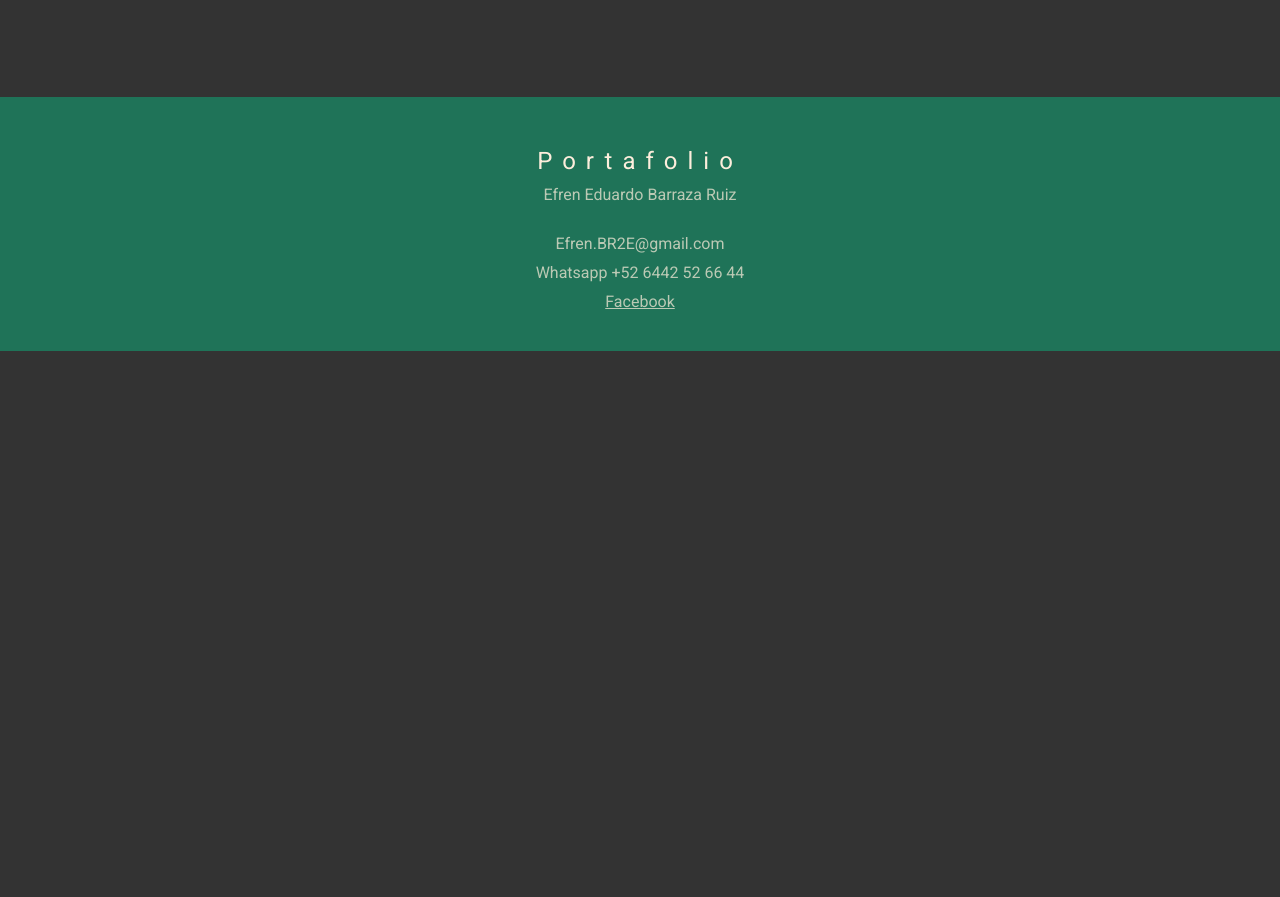
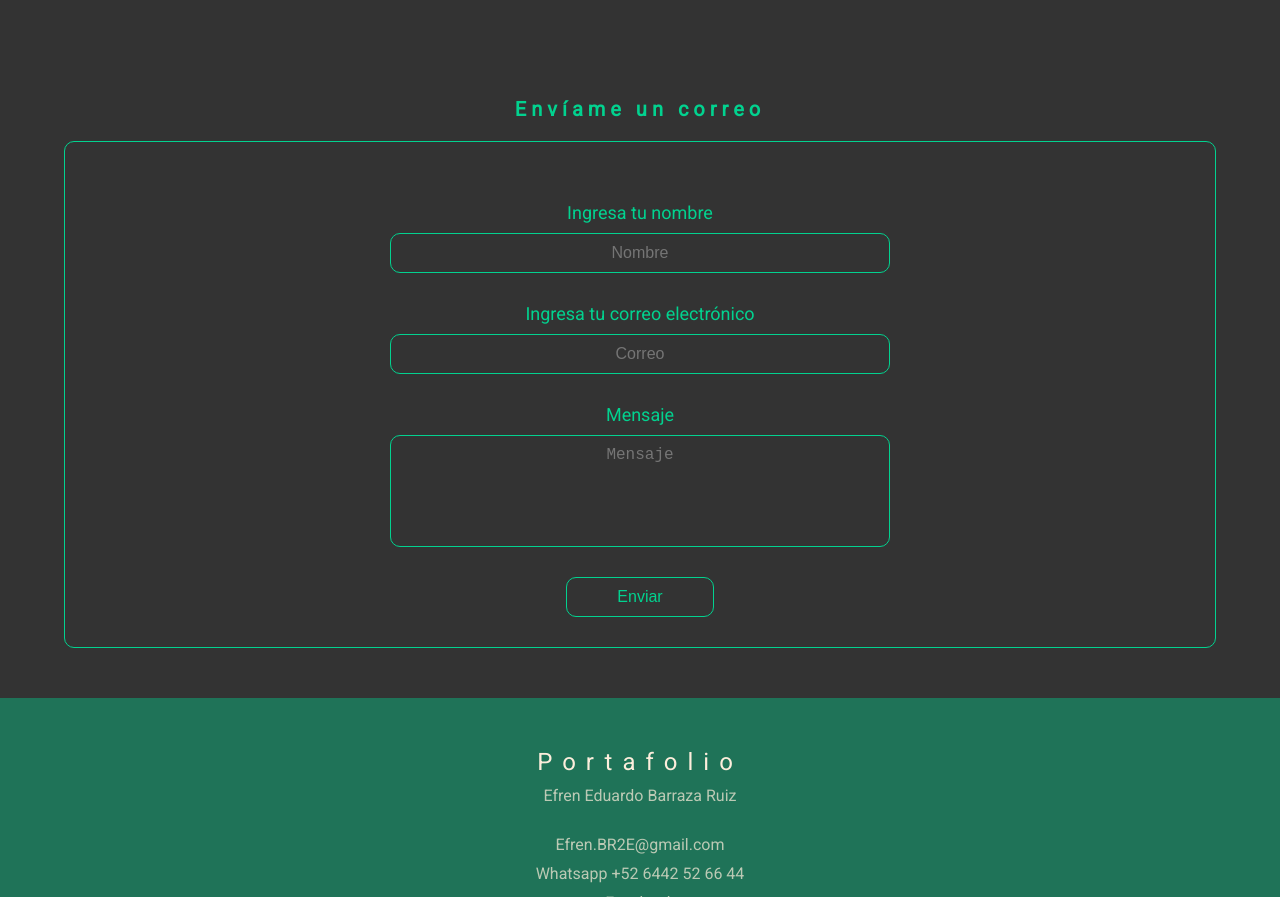
Before and after one commit to BR2E/BR2E.github.io, a website built with webpack: page public/index.html in a window 1280 px wide. Shown: the part 2842-3739 px from the top of the page. Before the commit the page ends 3193 px from the top, so only its background shows below. Built offline with nearby package versions, Linux system fonts and the light colour scheme.

Commit message:
Formulario contacto creado

```diff
--- a/public/index.html
+++ b/public/index.html
@@ -223,8 +223,7 @@
                 consiste en construir una página con un formulario, controlar errores con manejo del doom y lograr que
                 se parezca lo más posible al diseño, si
                 quieres ver el repositorio completo y mas imagenes del proyecto da click <a
-                    href="https://github.com/BR2E/formulario-aprende-a-programar"
-                    target="_blank">Aqui</a>.</p>
+                    href="https://github.com/BR2E/formulario-aprende-a-programar" target="_blank">Aqui</a>.</p>
         </div>
 
         <div class="ventanasProyectos inactive" id="ventanaFondoProyectos6"></div>
@@ -242,8 +241,20 @@
             <p class="ventanasProyectos__adivinaNumero--text">Este es un juego en el que tienes como objetivo adivinar
                 el número y tienes un maximo de 10 intentos, si
                 quieres ver el repositorio completo y mas imagenes del proyecto da click <a
-                    href="https://github.com/BR2E/Adivna-el-numero"
-                    target="_blank">Aqui</a>.</p>
+                    href="https://github.com/BR2E/Adivna-el-numero" target="_blank">Aqui</a>.</p>
+        </div>
+
+        <div class="mensajeEmail">
+            <h2 class="mensajeEmail__title">Envíame un correo</h2>
+            <form action="https://formsubmit.co//efren.br2e@gmail.com" method="POST" class="mensajeEmail__form">
+                <label for="nombreEmail">Ingresa tu nombre</label>
+                <input class="mensajeEmail__form--nombre" type="text" placeholder="Nombre" id="nombreEmail" name="name">
+                <label for="correoEmail">Ingresa tu correo electrónico</label>
+                <input class="mensajeEmail__form--email" type="text" placeholder="Correo" id="correoEmail" name="email">
+                <label for="mensajeEmail">Mensaje</label>
+                <textarea class="mensajeEmail__form--mensaje" name="mensaje" id="mensajeEmail" cols="25" rows="5" placeholder="Mensaje"></textarea>
+                <button class="mensajeEmail__form--button" type="submit">Enviar</button>
+            </form>
         </div>
 
     </main>
--- /dev/null
+++ b/sass/_formularioContacto.scss
@@ -0,0 +1,49 @@
+.mensajeEmail {
+    margin: 5rem 0;
+    @include crearFlex;
+    flex-direction: column;
+    &__title{
+        margin-bottom: 2rem;
+        font-size: 2rem;
+        color: $verde;
+        letter-spacing: .5rem;
+    }
+    &__form {
+        @include crearFlex;
+        flex-direction: column;
+        padding: 3rem 2rem;
+        border: 1px solid $verde;
+        border-radius: 1rem;
+        width: 90%;
+    }
+    &__form label{
+        color: $verde;
+        font-size: 1.8rem;
+        margin: 3rem 0 1rem;
+    }
+    &__form input, textarea{
+        padding: 1rem;
+        border-radius: 1rem;
+        border: 1px solid $verde;
+        outline: none;
+        font-size: 1.6rem;
+        text-align: center;
+        color: $verde;
+        background-color: #333;
+        resize: none;
+    }
+    &__form--button{
+        margin-top: 3rem;
+        padding: 1rem 5rem;
+        font-size: 1.6rem;
+        background-color: #333;
+        border: 1px solid $verde;
+        color: $verde;
+        border-radius: 1rem;
+        cursor: pointer;
+    }
+    &__form--button:hover{
+        background-color: $verde;
+        color: #333;
+    }
+}
--- a/sass/_mediaQueries.scss
+++ b/sass/_mediaQueries.scss
@@ -24,6 +24,10 @@
         width: 50rem;
         left: calc(50% - 25rem);
     }
+
+    .mensajeEmail__form input, textarea{
+            width: 500px;
+        }
 
 
 
--- a/sass/_ventanaContacto.scss
+++ b/sass/_ventanaContacto.scss
@@ -21,6 +21,7 @@
         @include textDescription;
         padding: 0 2rem;
         margin-top: 3rem;
+        font-size: 1.8rem;
     }
 
     &__text--link {
--- a/sass/main.scss
+++ b/sass/main.scss
@@ -9,4 +9,5 @@
 @import './footer';
 @import './ventanaContacto';
 @import './ventanaProyectos';
+@import './formularioContacto';
 @import './mediaQueries';
```
Also changed, not shown: src/estilos/main.css, 1 other file.
